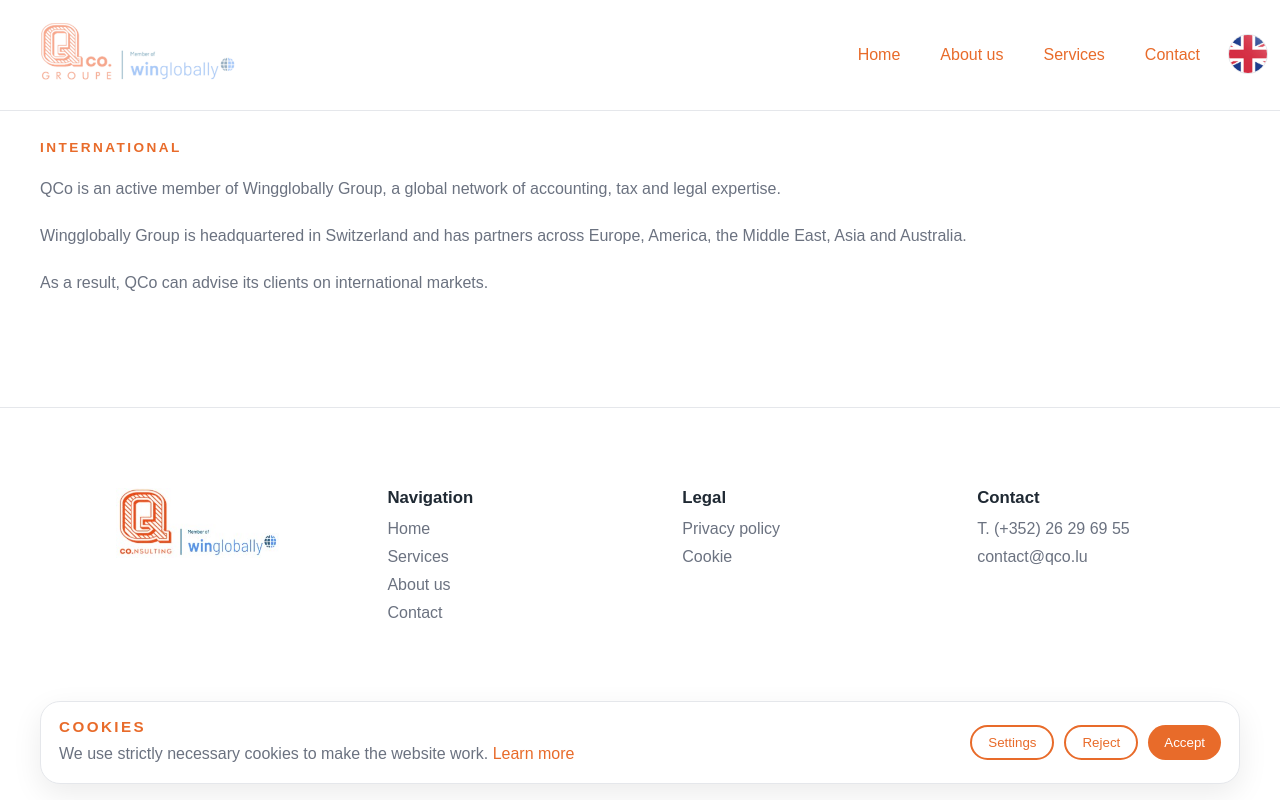
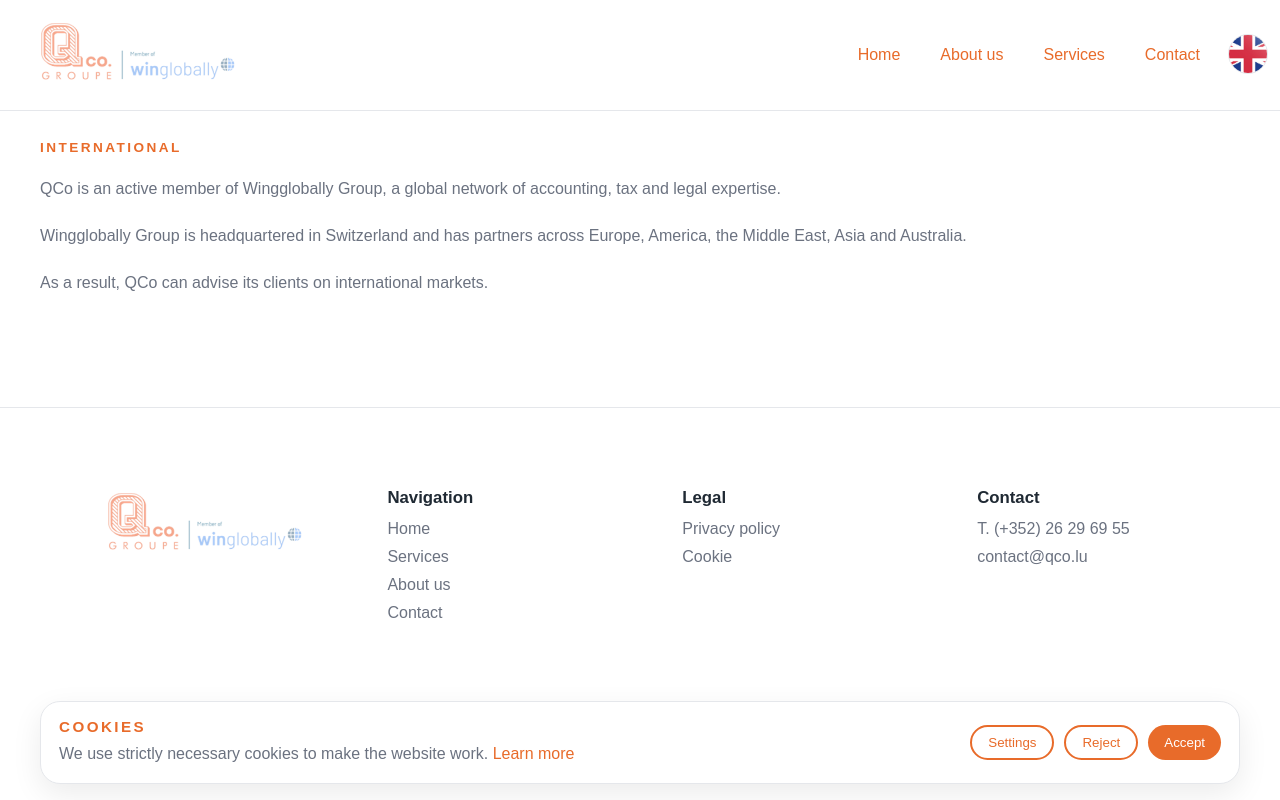
Before and after one commit to julien54190/QCO, a plain HTML site: page international-en.html in a window 1280 px wide. Drawn offline with Linux system fonts and the light colour scheme; a web font is replaced by a local one.

Commit message:
correction

```diff
--- a/international-en.html
+++ b/international-en.html
@@ -69,7 +69,7 @@
     <footer class="site-footer">
         <div class="footer-grid container grid-4">
             <div class="footer-brand">
-                <img class="footer-logo" src="./styles/assets/img/logo/Logo Qco_Winglobally.jpg" alt="Qco Group — Member of Wingglobally">
+                <img class="footer-logo" src="./styles/assets/img/logo/international.png" alt="Qco Group — Member of Wingglobally">
             </div>
 
             <div>
```
